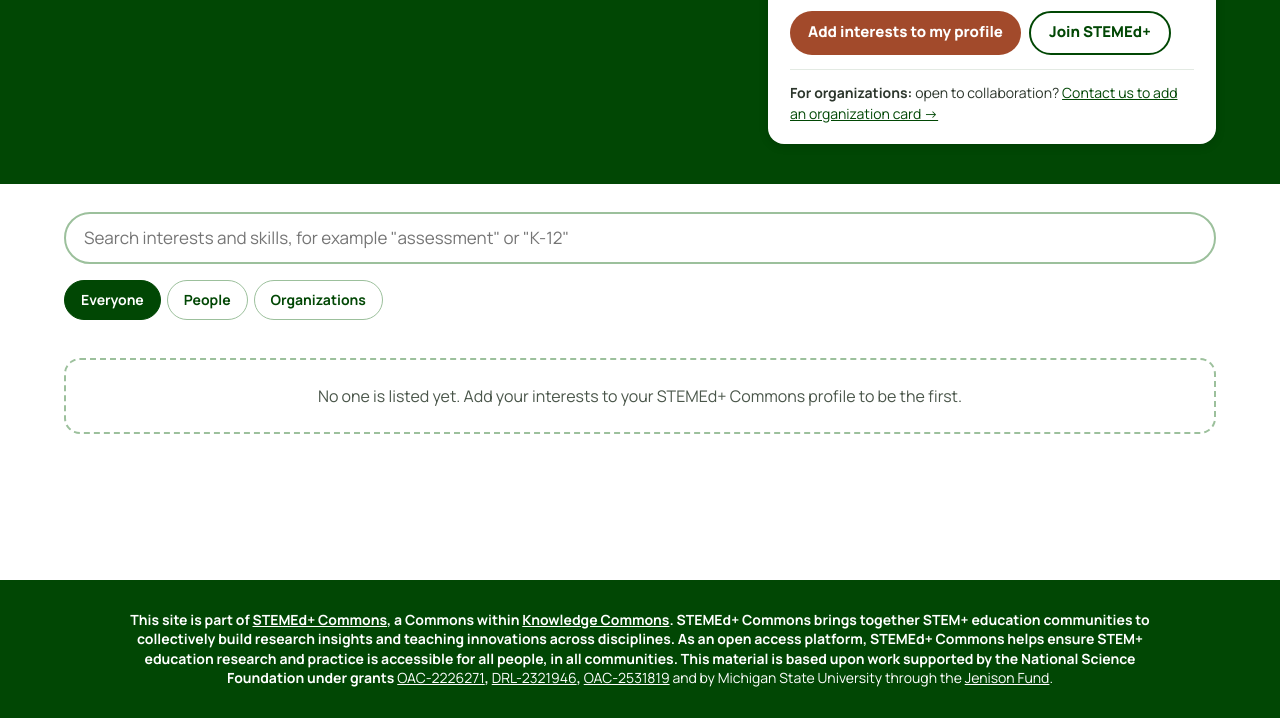
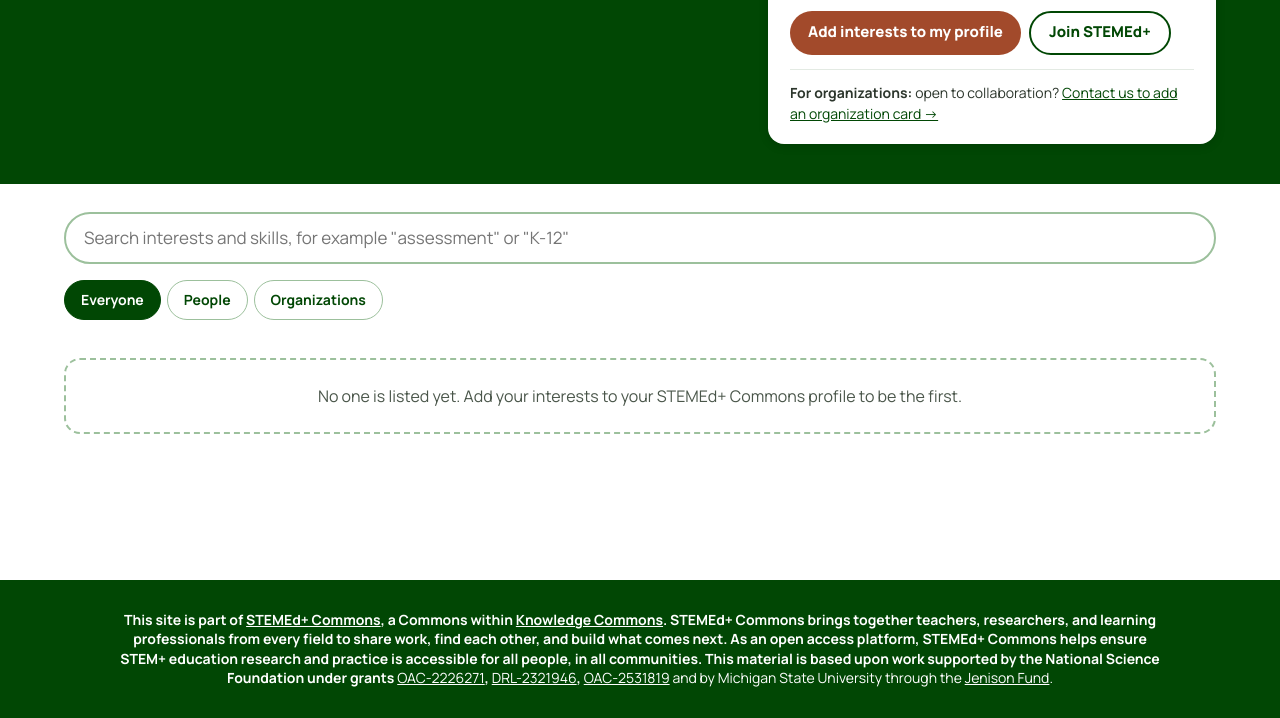
Before and after one commit to JLib271/stemed-collaborators, a plain HTML site: page site/index.html in a window 1280 px wide. Shown: the part 590-1308 px from the top of the page. Drawn offline with Linux system fonts and the light colour scheme.

Commit message:
Describe STEMEd+ Commons as for teachers, researchers, and learning professionals from every field
Co-Authored-By: Claude Opus 5.5 <noreply@anthropic.com>
Claude-Session: https://claude.ai/code/session_01Xxm9siXygVpFM5Q4XvGHYh

```diff
--- a/site/index.html
+++ b/site/index.html
@@ -109,7 +109,7 @@
   <div class="grid" id="grid"></div>
   <p class="note" id="note"></p>
 </main>
-<footer class="sp-footer"><div class="sp-fin"><p><strong>This site is part of <a href="https://stemedplus.org/">STEMEd+ Commons</a>, a Commons within <a href="https://hcommons.org/">Knowledge Commons</a>. STEMEd+ Commons brings together STEM+ education communities to collectively build research insights and teaching innovations across disciplines. As an open access platform, STEMEd+ Commons helps ensure STEM+ education research and practice is accessible for all people, in all communities. This material is based upon work supported by the National Science Foundation under grants </strong><a href="https://www.nsf.gov/awardsearch/show-award/?AWD_ID=2226271">OAC-2226271</a><strong>, </strong><a href="https://www.nsf.gov/awardsearch/show-award/?AWD_ID=2321946">DRL-2321946</a><strong>, </strong><a href="https://www.nsf.gov/awardsearch/show-award/?AWD_ID=2531819">OAC-2531819</a> and by Michigan State University through the <a href="https://research.msu.edu/find-funding/msu-funding-opportunities/jenison-support">Jenison Fund</a>.</p></div></footer>
+<footer class="sp-footer"><div class="sp-fin"><p><strong>This site is part of <a href="https://stemedplus.org/">STEMEd+ Commons</a>, a Commons within <a href="https://hcommons.org/">Knowledge Commons</a>. STEMEd+ Commons brings together teachers, researchers, and learning professionals from every field to share work, find each other, and build what comes next. As an open access platform, STEMEd+ Commons helps ensure STEM+ education research and practice is accessible for all people, in all communities. This material is based upon work supported by the National Science Foundation under grants </strong><a href="https://www.nsf.gov/awardsearch/show-award/?AWD_ID=2226271">OAC-2226271</a><strong>, </strong><a href="https://www.nsf.gov/awardsearch/show-award/?AWD_ID=2321946">DRL-2321946</a><strong>, </strong><a href="https://www.nsf.gov/awardsearch/show-award/?AWD_ID=2531819">OAC-2531819</a> and by Michigan State University through the <a href="https://research.msu.edu/find-funding/msu-funding-opportunities/jenison-support">Jenison Fund</a>.</p></div></footer>
 <script>
 var DATA = /*__DATA__*/null;
 (function () {
```
